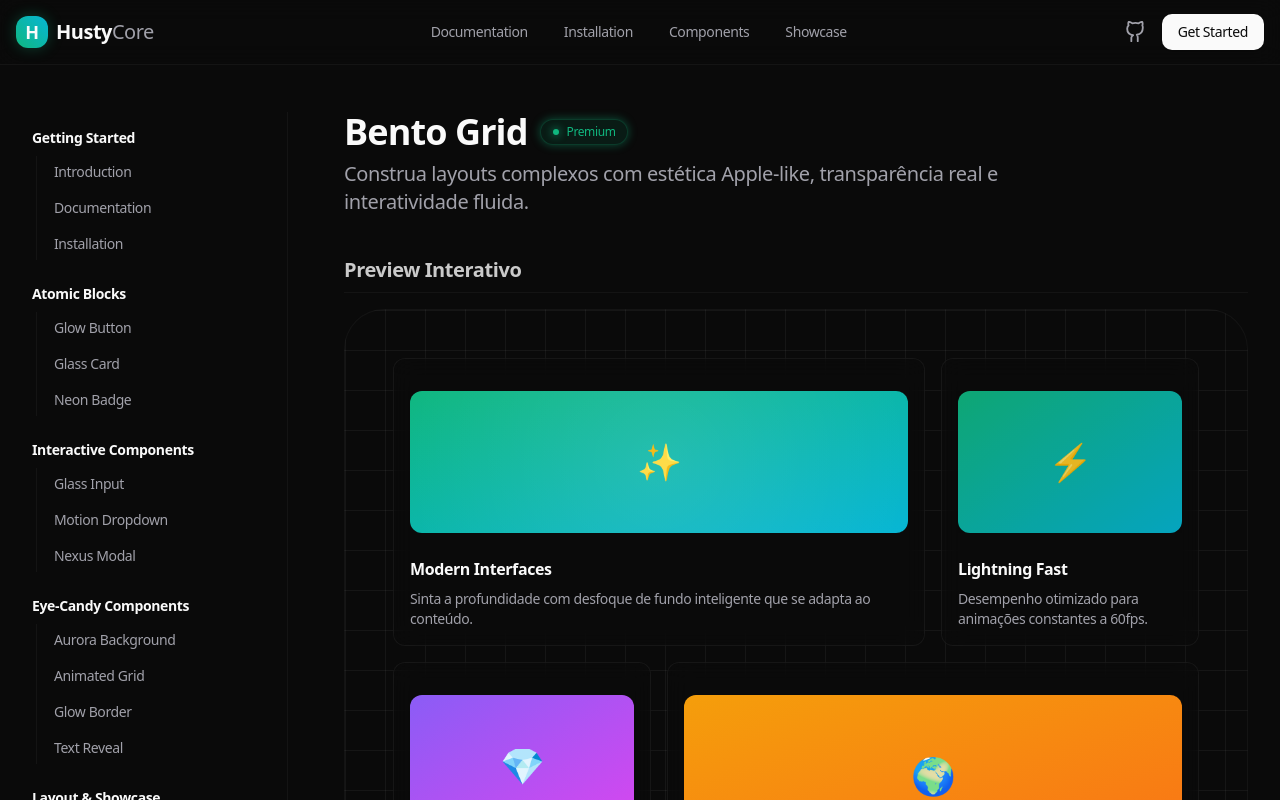
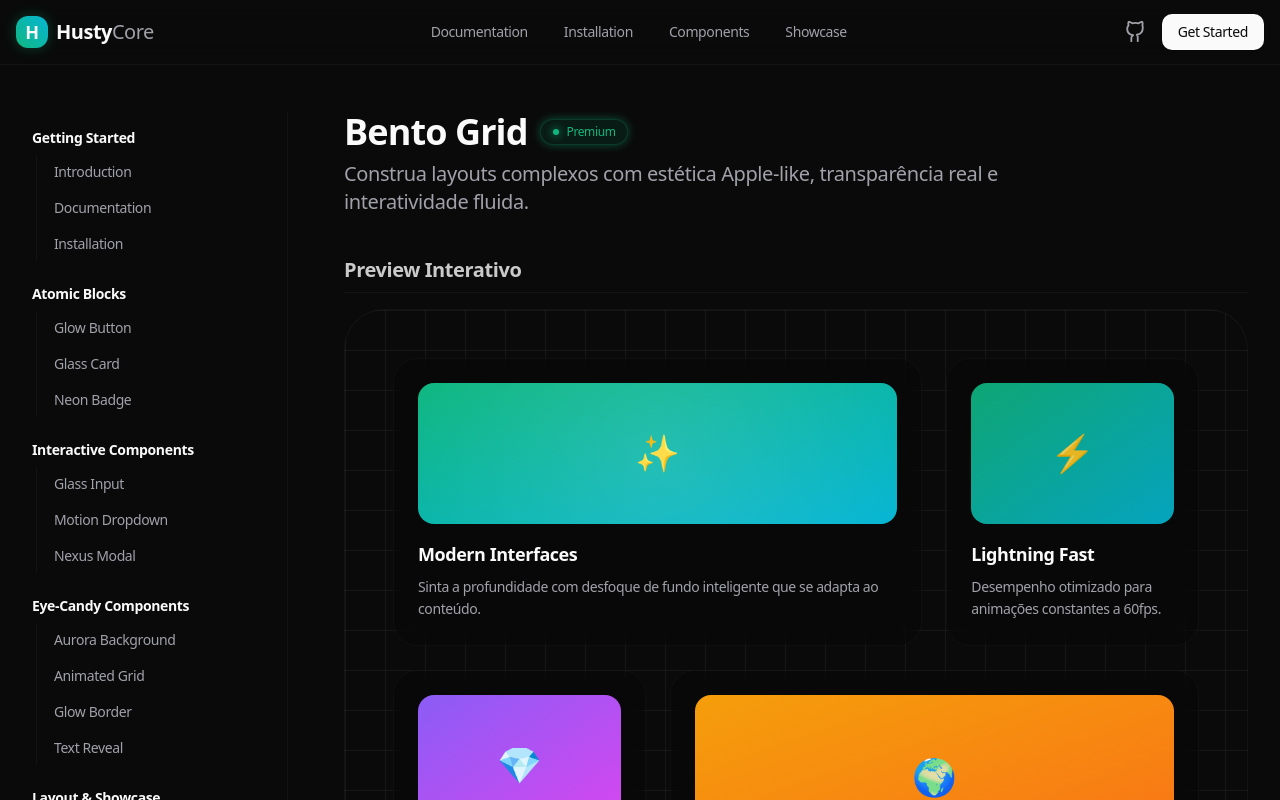
Before and after one commit to Husty-09/HustyCore, a Next.js app: page /components/bento-grid in a window 1280 px wide. Shown: the top 800 px of the page. Built offline with nearby package versions, Linux system fonts and the light colour scheme.

Commit message:
style: enhance bento grid layout with improved spacing, glassmorphic styling, and interactive hover effects

```diff
--- a/src/components/ui/bento-grid.tsx
+++ b/src/components/ui/bento-grid.tsx
@@ -22,7 +22,7 @@ export const BentoGrid = ({ className, children, ...props }: BentoGridProps) =>
   return (
     <div
       className={cn(
-        "grid md:auto-rows-[18rem] grid-cols-1 md:grid-cols-3 gap-4 max-w-7xl mx-auto",
+        "grid md:auto-rows-[minmax(18rem,auto)] grid-cols-1 md:grid-cols-3 gap-6 max-w-7xl mx-auto",
         className
       )}
       {...props}
@@ -34,7 +34,7 @@ export const BentoGrid = ({ className, children, ...props }: BentoGridProps) =>
 
 /**
  * BentoItem Element
- * Um bloco Glassmórfico otimizado para o grid.
+ * Um bloco Glassmórfico Premium otimizado para o grid.
  */
 export const BentoItem = ({
   className,
@@ -47,22 +47,35 @@ export const BentoItem = ({
   return (
     <div
       className={cn(
-        "row-span-1 rounded-xl group/bento hover:shadow-xl transition duration-300 shadow-input dark:shadow-none p-4 dark:bg-background/40 dark:border-border/50 bg-white border border-transparent hover:border-primary/30 hover:bg-primary/5 flex flex-col space-y-4 relative overflow-hidden backdrop-blur-md",
+        "row-span-1 rounded-3xl p-6 group/bento flex flex-col justify-between relative overflow-hidden transition-all duration-500 ease-out",
+        "bg-white/[0.01] dark:bg-black/[0.1] backdrop-blur-md",
+        "border border-white/10 dark:border-white/[0.03]",
+        "hover:shadow-[0_20px_40px_rgba(0,0,0,0.1)] dark:hover:shadow-[0_20px_40px_rgba(0,0,0,0.2)]",
         className
       )}
       {...props}
     >
-      {/* Background Gradient Effect - Hidden by default, visible slightly behind content */}
-      <div className="absolute inset-0 bg-gradient-to-br from-primary/10 to-transparent pointer-events-none -z-10 opacity-0 group-hover/bento:opacity-100 transition duration-300" />
+      {/* Spotlight Effect - Subtle glow that follows the gradient logic */}
+      <div className="absolute inset-0 bg-gradient-to-br from-primary/[0.08] via-transparent to-transparent opacity-0 group-hover/bento:opacity-100 transition-opacity duration-500 pointer-events-none" />
 
-      {header}
+      {/* Header Container with Zoom Effect */}
+      <div className="flex-1 w-full h-full min-h-[8rem] mb-4 rounded-2xl overflow-hidden relative">
+        <div className="absolute inset-0 w-full h-full transition-transform duration-500 ease-out group-hover/bento:scale-110">
+          {header}
+        </div>
+      </div>
 
-      <div className="group-hover/bento:translate-x-2 transition duration-200 mt-2">
-        {icon}
-        <div className="font-bold text-foreground mb-2 mt-2">
+      {/* Content Section */}
+      <div className="flex flex-col gap-2 transition-transform duration-500 ease-out group-hover/bento:-translate-y-1 relative z-10">
+        {icon && (
+          <div className="text-foreground/80">
+            {icon}
+          </div>
+        )}
+        <div className="font-bold text-lg text-foreground tracking-tight">
           {title}
         </div>
-        <div className="font-normal text-muted-foreground text-sm">
+        <div className="font-medium text-muted-foreground text-sm leading-relaxed">
           {description}
         </div>
       </div>
```
